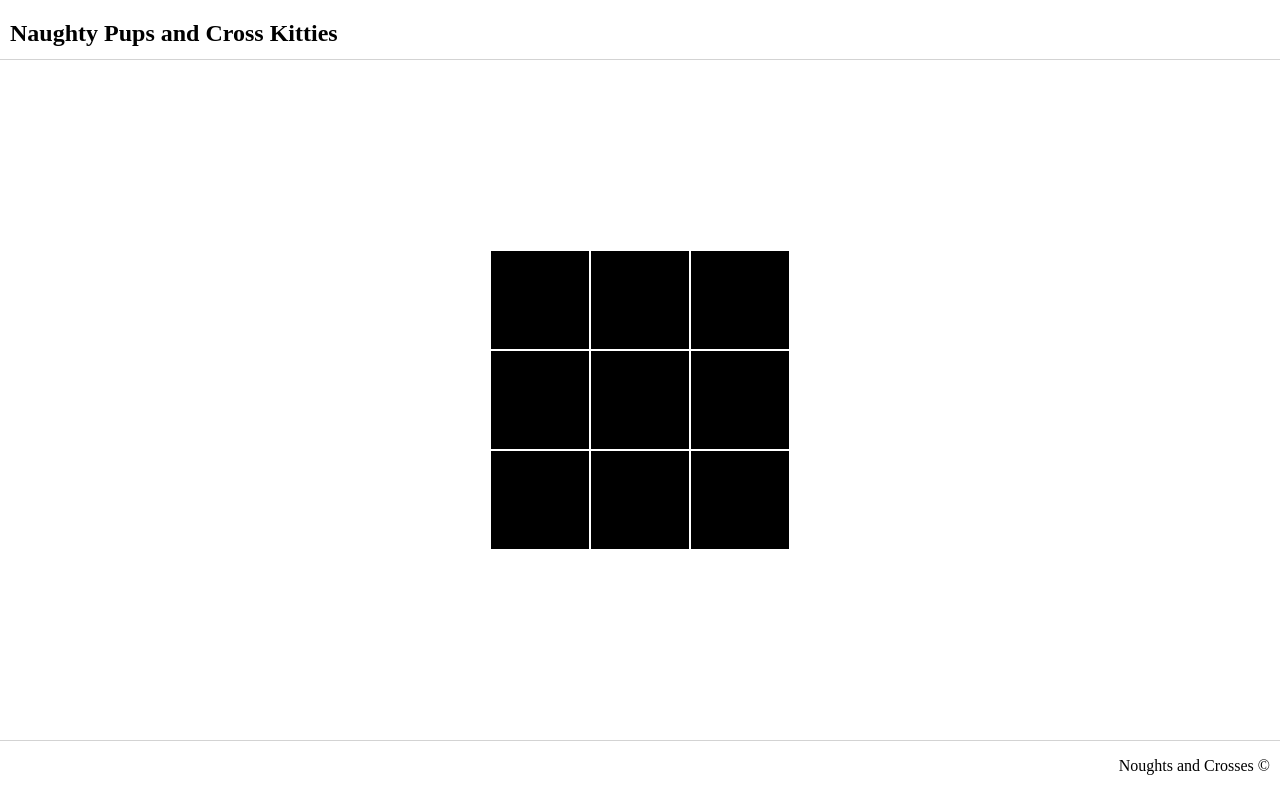
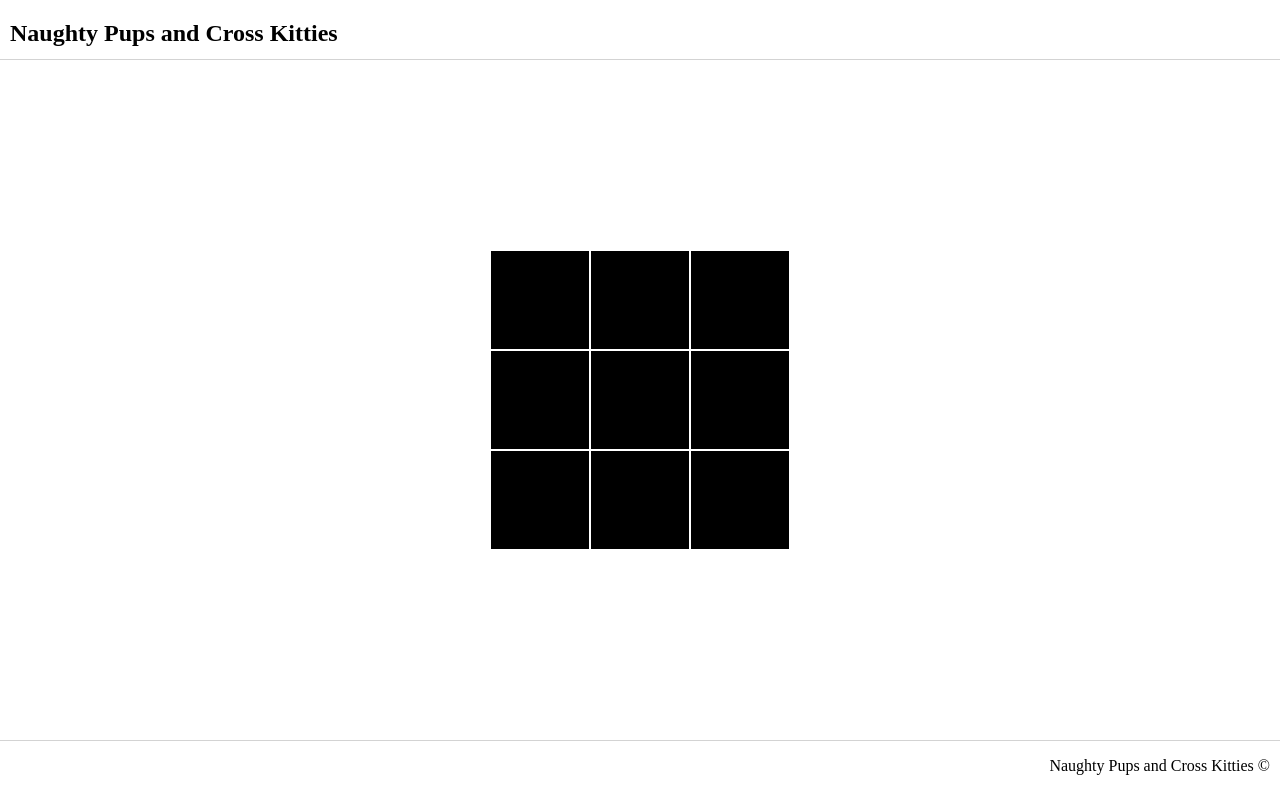
Before and after one commit to JosephineLucy/noughts-and-crosses-fe, a React (Vite) app: page / in a window 1280 px wide. Built offline with nearby package versions, Linux system fonts and the light colour scheme.

Commit message:
updates footer title

```diff
--- a/src/components/Footer/index.tsx
+++ b/src/components/Footer/index.tsx
@@ -3,7 +3,7 @@ import './styles.scss'
 const Footer: React.FC = () => {
   return (
     <div className="app-footer" aria-label="app footer">
-      <p className="app-footer__title">Noughts and Crosses ©</p>
+      <p className="app-footer__title">Naughty Pups and Cross Kitties ©</p>
     </div>
   )
 }
```
Also changed, not shown: 1 other file (tests, documents, lock files or other folders).
